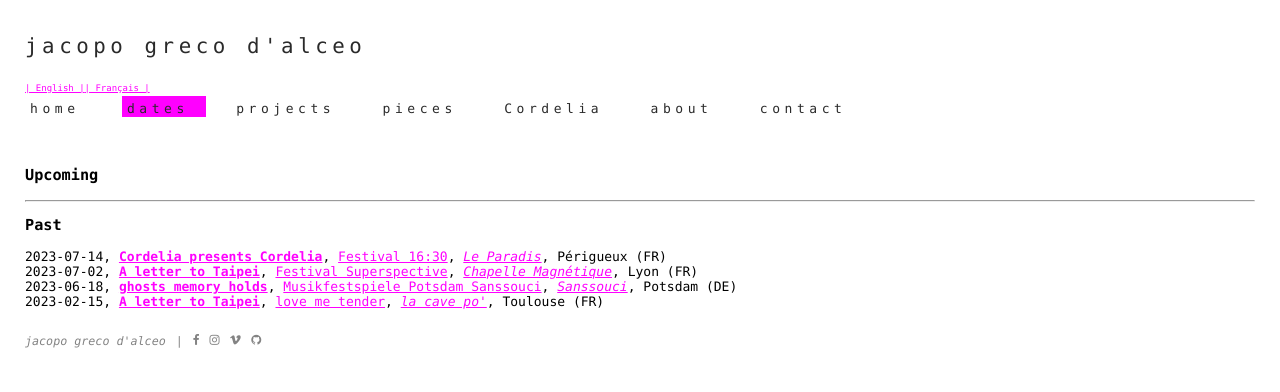
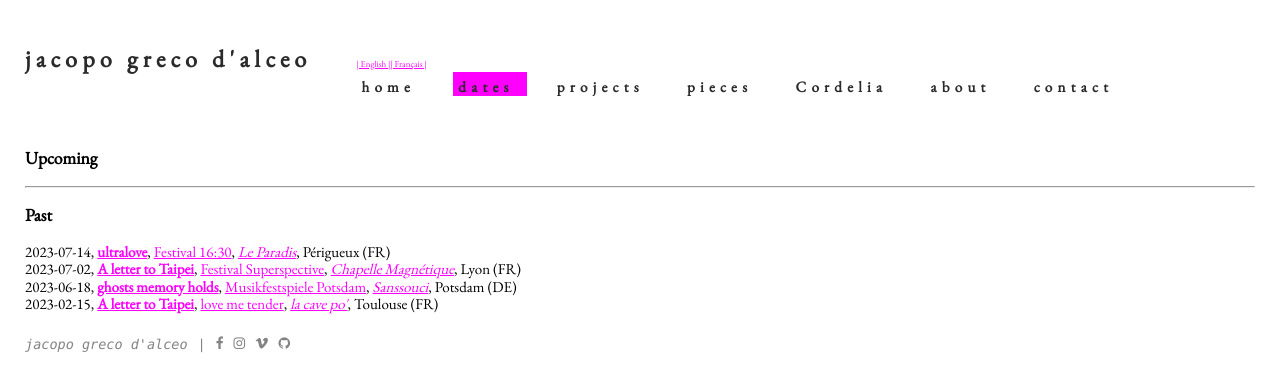
Before and after one commit to jacopogrecodalceo/jacopogrecodalceo.github.io, a Jekyll site: the page built from content/_en/dates.html, in a window 1280 px wide. Shown: the top 392 px of the page. Built offline with Jekyll 4.4.1, drawn with Linux system fonts in a browser that asks for light colours; some web fonts are replaced.

Commit message:
ultralove

```diff
--- a/_data/dates.yml
+++ b/_data/dates.yml
@@ -1,4 +1,4 @@
-- what: "Cordelia presents Cordelia"
+- what: "ultralove"
   when: "2023-07-14"
   site: https://fb.me/e/6Fm8RmQcX
   name: "Festival 16:30"
@@ -10,7 +10,7 @@
 - what: "ghosts memory holds"
   when: "2023-06-18"
   site: https://www.musikfestspiele-potsdam.de/programm/kalender/programm-details/fahrradkonzert-auf-ins-gruene-26a.html
-  name: "Musikfestspiele Potsdam Sanssouci"
+  name: "Musikfestspiele Potsdam"
   where: "Sanssouci"
   maps: https://goo.gl/maps/CXMyP7vhtxaaLt688
   city: "Potsdam"
--- a/_includes/head.html
+++ b/_includes/head.html
@@ -2,8 +2,7 @@
   <meta charset="utf-8" />
   <meta name='viewport' content='width=device-width, initial-scale=1'>
 
-  <link rel="preconnect" href="https://fonts.googleapis.com"><link rel="preconnect" href="https://fonts.gstatic.com" crossorigin><link href="https://fonts.googleapis.com/css2?family=Questrial" rel="stylesheet">
-  <link rel="preconnect" href="https://fonts.googleapis.com"><link rel="preconnect" href="https://fonts.gstatic.com" crossorigin><link href="https://fonts.googleapis.com/css2?family=Bellefair" rel="stylesheet">
+  <link rel="preconnect" href="https://fonts.googleapis.com"><link rel="preconnect" href="https://fonts.gstatic.com" crossorigin><link href="https://fonts.googleapis.com/css2?family=EB+Garamond" rel="stylesheet">
   {% include analytics.html %}
   <title>{{ page.title }} | {{ site.author }}</title>
   <link rel="stylesheet" href="/assets/css/styles.css" />
--- a/_sass/_layout.scss
+++ b/_sass/_layout.scss
@@ -11,7 +11,8 @@ html {
 
 body {
   background-color: $body-bg-color;
-  font-family: $monospaced-fonts;
+  font-family: $serif-fonts;
+  text-align: justify;
 }
 
 a {
@@ -51,7 +52,8 @@ a {
 .header__title {
   text-decoration: none;
   font-size: 1rem;
-  font-family: $monospaced-fonts;
+  font-weight: 600; /* Set the font weight to semibold */
+  font-family: $serif-fonts;
   color: $header-color;
   letter-spacing: .35rem;
 }
--- a/_sass/_settings.scss
+++ b/_sass/_settings.scss
@@ -1,6 +1,6 @@
 $zh-fonts: 'PingFang SC', 'Hiragino Sans GB', 'Droid Sans Fallback', 'Microsoft YaHei', 'Wenquanyi Micro Hei';
 $sans-serif-fonts: -apple-system, BlinkMacSystemFont, 'Segoe UI', 'Droid Sans', 'Helvetica Neue', #{$zh-fonts}, sans-serif;
-$serif-fonts: 'Palatino', 'Palatino Linotype', 'Book Antiqua', #{$zh-fonts}, serif;
+$serif-fonts: 'EB Garamond', 'Palatino Linotype', 'Book Antiqua', #{$zh-fonts}, serif;
 $monospaced-fonts: 'Menlo', 'Monaco', 'Consolas', "Courier New", monospace;
 
-$default-font-size: 13px;
+$default-font-size: 15px;
```
Also changed, not shown: content/_en/pieces/23_2-ultralove.md (added, +9 -0 lines), content/_fr/pieces/23_2-ultralove.md (added, +9 -0 lines).
